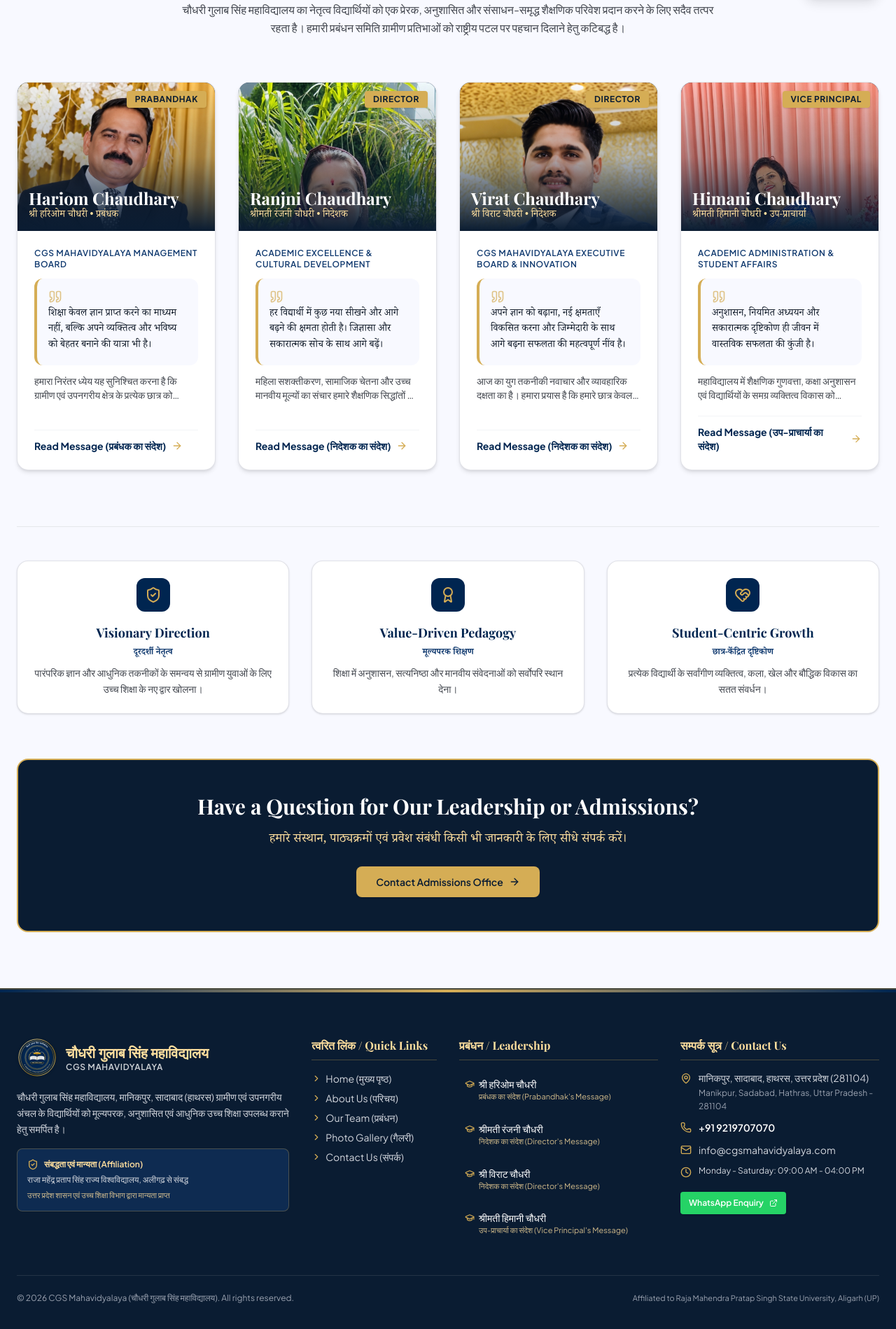
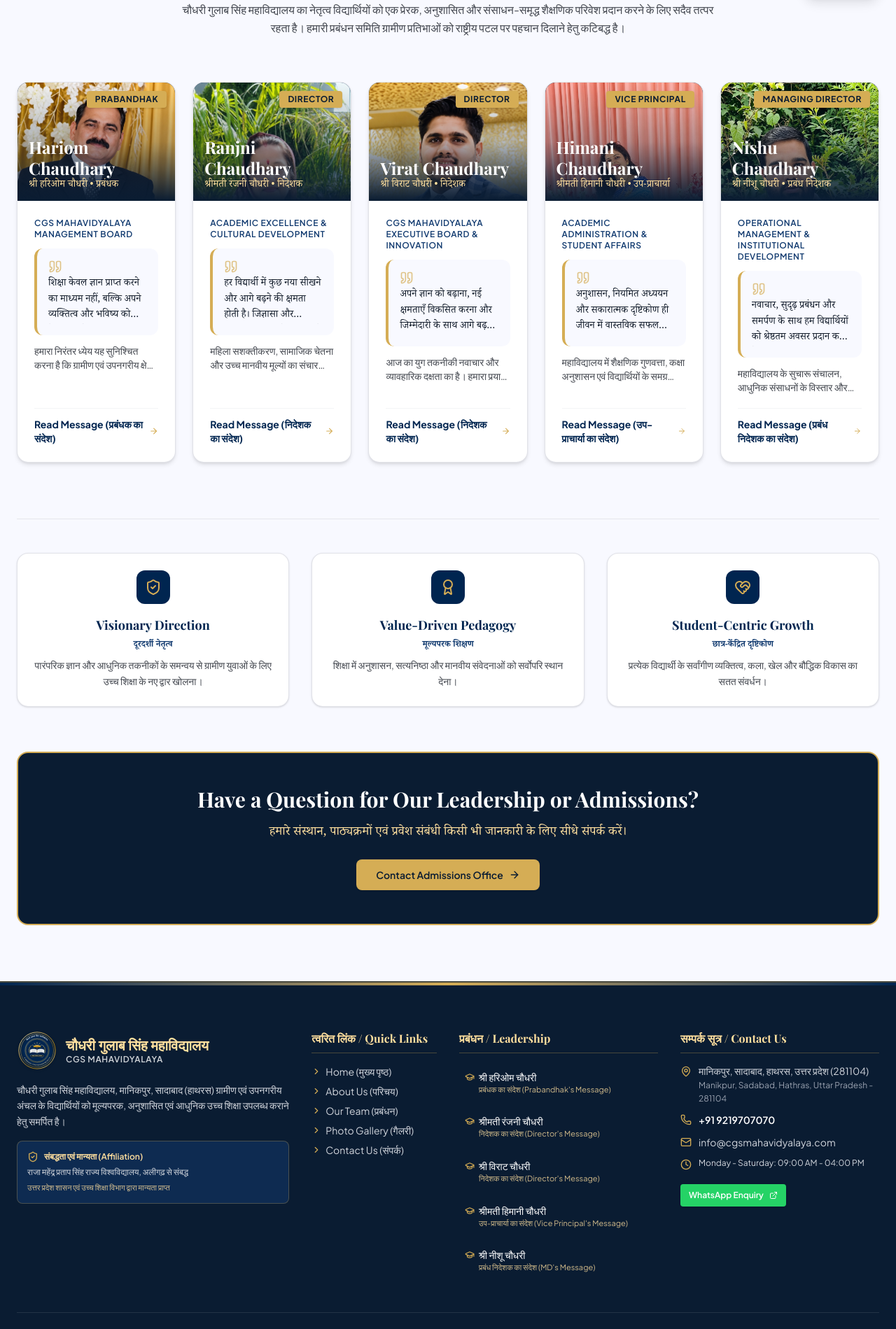
Before and after one commit to kartik020603/cgsmahavidhyalaya, a Next.js app: page /our-team in a window 1280 px wide. Shown: the part 778-2677 px from the top of the page at 70% size. Built offline with nearby package versions, Linux system fonts and the light colour scheme; no server answers.

Commit message:
feat(team): add Nishu Chaudhary (Managing Director) profile, message page, and home switcher

```diff
--- /dev/null
+++ b/src/app/our-team/nishu/page.tsx
@@ -0,0 +1,14 @@
+import type { Metadata } from "next";
+import ManagementMessagePage from "@/components/team/ManagementMessagePage";
+import { MANAGEMENT_PROFILES } from "@/data/management";
+
+export const metadata: Metadata = {
+  title: "Managing Director's Message | श्री नीशू चौधरी (प्रबंध निदेशक का संदेश)",
+  description:
+    "चौधरी गुलाब सिंह महाविद्यालय के प्रबंध निदेशक श्री नीशू चौधरी का संदेश — रणनीतिक प्रबंधन, छात्र कल्याण एवं संस्थागत विकास।",
+};
+
+export default function NishuPage() {
+  const member = MANAGEMENT_PROFILES.nishu;
+  return <ManagementMessagePage member={member} />;
+}
--- a/src/app/our-team/page.tsx
+++ b/src/app/our-team/page.tsx
@@ -10,7 +10,7 @@
 export const metadata: Metadata = {
   title: "Our Team & Leadership | प्रबंधन एवं नेतृत्व",
   description:
-    "चौधरी गुलाब सिंह महाविद्यालय के सम्मानित प्रबंधन एवं नेतृत्व से मिलें — श्री हरिओम चौधरी (प्रबंधक), श्रीमती रंजनी चौधरी (निदेशक), श्री विराट चौधरी (निदेशक), श्रीमती हिमानी चौधरी (उप-प्राचार्या)।",
+    "चौधरी गुलाब सिंह महाविद्यालय के सम्मानित प्रबंधन एवं नेतृत्व से मिलें — श्री हरिओम चौधरी (प्रबंधक), श्रीमती रंजनी चौधरी (निदेशक), श्री विराट चौधरी (निदेशक), श्रीमती हिमानी चौधरी (उप-प्राचार्या), श्री नीशू चौधरी (प्रबंध निदेशक)।",
 };
 
 export default function OurTeamPage() {
@@ -45,8 +45,8 @@
           </p>
         </div>
 
-        {/* 4 Leadership Cards */}
-        <div className="grid grid-cols-1 sm:grid-cols-2 lg:grid-cols-4 gap-6 sm:gap-8">
+        {/* Leadership Cards */}
+        <div className="grid grid-cols-1 sm:grid-cols-2 lg:grid-cols-3 xl:grid-cols-5 gap-6">
           {MANAGEMENT_LIST.map((member) => (
             <ManagementProfileCard key={member.id} member={member} />
           ))}
--- a/src/app/sitemap.ts
+++ b/src/app/sitemap.ts
@@ -11,6 +11,7 @@
     "/our-team/ranjni",
     "/our-team/virat",
     "/our-team/himani",
+    "/our-team/nishu",
     "/photo-gallery",
     "/contact-us",
   ];
--- a/src/components/layout/Footer.tsx
+++ b/src/components/layout/Footer.tsx
@@ -173,6 +173,20 @@
                   </span>
                 </Link>
               </li>
+              <li>
+                <Link
+                  href="/our-team/nishu"
+                  className="group block p-2 rounded hover:bg-[#123b70]/40 transition-colors"
+                >
+                  <div className="font-medium text-white group-hover:text-[#ffdf9e] flex items-center gap-1.5">
+                    <GraduationCap className="w-3.5 h-3.5 text-[#d5ad55]" />
+                    <span>श्री नीशू चौधरी</span>
+                  </div>
+                  <span className="text-[11px] text-[#ffdf9e]/80 block ml-5">
+                    प्रबंध निदेशक का संदेश (MD&apos;s Message)
+                  </span>
+                </Link>
+              </li>
             </ul>
           </div>
 
--- a/src/components/layout/MobileNavigation.tsx
+++ b/src/components/layout/MobileNavigation.tsx
@@ -71,6 +71,7 @@
     { label: "Ranjni Chaudhary's Message", href: "/our-team/ranjni", role: "श्रीमती रंजनी चौधरी (निदेशक)" },
     { label: "Virat Chaudhary's Message", href: "/our-team/virat", role: "श्री विराट चौधरी (निदेशक)" },
     { label: "Himani Chaudhary's Message", href: "/our-team/himani", role: "श्रीमती हिमानी चौधरी (उप-प्राचार्या)" },
+    { label: "Nishu Chaudhary's Message", href: "/our-team/nishu", role: "श्री नीशू चौधरी (प्रबंध निदेशक)" },
   ];
 
   return (
--- a/src/components/layout/OurTeamDropdown.tsx
+++ b/src/components/layout/OurTeamDropdown.tsx
@@ -3,7 +3,7 @@
 import { useState, useRef, useEffect } from "react";
 import Link from "next/link";
 import { usePathname } from "next/navigation";
-import { ChevronDown, UserCheck, Sparkles, Laptop, BookOpen } from "lucide-react";
+import { ChevronDown, UserCheck, Sparkles, Laptop, BookOpen, Briefcase } from "lucide-react";
 import { cn } from "@/lib/utils";
 
 const TEAM_LINKS = [
@@ -41,6 +41,13 @@
     href: "/our-team/himani",
     description: "Himani Chaudhary — Academic Discipline & Values",
     icon: BookOpen,
+  },
+  {
+    label: "Nishu Chaudhary's Message",
+    hindiLabel: "प्रबंध निदेशक का संदेश (नीशू चौधरी)",
+    href: "/our-team/nishu",
+    description: "Nishu Chaudhary — Strategic Governance & Growth",
+    icon: Briefcase,
   },
 ];
 
--- a/src/data/college.ts
+++ b/src/data/college.ts
@@ -93,6 +93,12 @@
           href: "/our-team/himani",
           description: "श्रीमती हिमानी चौधरी — उप-प्राचार्या",
         },
+        {
+          label: "Nishu Chaudhary's Message",
+          hindiLabel: "प्रबंध निदेशक का संदेश (नीशू चौधरी)",
+          href: "/our-team/nishu",
+          description: "श्री नीशू चौधरी — प्रबंध निदेशक",
+        },
       ],
     },
     { label: "Photo Gallery", hindiLabel: "फोटो गैलरी", href: "/photo-gallery" },
--- a/src/data/management.ts
+++ b/src/data/management.ts
@@ -1,5 +1,5 @@
 export interface ManagementMember {
-  id: "prabandhak" | "ranjni" | "virat" | "himani";
+  id: "prabandhak" | "ranjni" | "virat" | "himani" | "nishu";
   name: {
     english: string;
     hindi: string;
@@ -30,7 +30,7 @@
   boardRole: string;
 }
 
-export const MANAGEMENT_PROFILES: Record<"prabandhak" | "ranjni" | "virat" | "himani", ManagementMember> = {
+export const MANAGEMENT_PROFILES: Record<"prabandhak" | "ranjni" | "virat" | "himani" | "nishu", ManagementMember> = {
   prabandhak: {
     id: "prabandhak",
     name: {
@@ -230,6 +230,56 @@
     ],
     signaturePlaceholder: "Himani Chaudhary",
   },
+
+  nishu: {
+    id: "nishu",
+    name: {
+      english: "Nishu Chaudhary",
+      hindi: "श्री नीशू चौधरी",
+    },
+    designation: {
+      english: "Managing Director",
+      hindi: "प्रबंध निदेशक",
+      tag: "MANAGING DIRECTOR",
+    },
+    slug: "nishu",
+    route: "/our-team/nishu",
+    image: "/images/management/nishu-chaudhary.jpg",
+    boardRole: "Operational Management & Institutional Development",
+    shortMessage: "नवाचार, सुदृढ़ प्रबंधन और समर्पण के साथ हम विद्यार्थियों को श्रेष्ठतम अवसर प्रदान करने के लिए प्रतिबद्ध हैं।",
+    quote: "“प्रिय विद्यार्थियों, नवाचार, सुदृढ़ प्रबंधन और समर्पण के साथ हम विद्यार्थियों को श्रेष्ठतम अवसर प्रदान करने के लिए प्रतिबद्ध हैं। अपने संकल्प को मजबूत रखें, अवसरों का लाभ उठाएं और भविष्य की चुनौतियों के लिए स्वयं को तैयार करें।”",
+    subtitle: {
+      english: "Strategic Governance, Student Welfare & Institutional Expansion",
+      hindi: "रणनीतिक प्रबंधन, छात्र कल्याण एवं संस्थागत विकास का संदेश",
+    },
+    overview: "महाविद्यालय के सुचारू संचालन, आधुनिक संसाधनों के विस्तार और विद्यार्थियों के सर्वांगीण विकास हेतु अनुकूल वातावरण तैयार करना हमारा मुख्य लक्ष्य है।",
+    fullMessage: [
+      "चौधरी गुलाब सिंह महाविद्यालय का उद्देश्य विद्यार्थियों को केवल किताबी शिक्षा देना नहीं, अपितु उन्हें जीवन के हर क्षेत्र में नेतृत्व करने योग्य बनाना है। हमारे संस्थान में बेहतर अधोसंरचना, कुशल प्रशासनिक व्यवस्था और छात्रों की सुविधाओं का निरंतर उन्नयन किया जा रहा है।",
+      "प्रबंध निदेशक के रूप में मेरा प्रयास है कि परिसर में शिक्षा, खेल, तकनीकी प्रशिक्षण और सांस्कृतिक गतिविधियों का ऐसा संगम हो, जिससे छात्र आत्मनिर्भर और आत्मविश्वासी बन सकें। हम क्षेत्र के युवाओं को उच्च स्तरीय मार्गदर्शन उपलब्ध कराने के लिए सदैव प्रयासरत हैं।",
+      "मैं सभी विद्यार्थियों को उज्ज्वल भविष्य की शुभकामनाएं देता हूँ और उनसे आग्रह करता हूँ कि वे लगन और ईमानदारी के साथ अपने लक्ष्यों को प्राप्त करें।",
+    ],
+    keyPillars: [
+      {
+        title: "Strategic Governance",
+        hindiTitle: "रणनीतिक प्रबंधन",
+        description: "संस्थान के समग्र संचालन में पारदर्शिता, गतिशीलता और उत्कृष्टता।",
+        icon: "Briefcase",
+      },
+      {
+        title: "Modern Infrastructure",
+        hindiTitle: "आधुनिक अधोसंरचना",
+        description: "विद्यार्थियों के अध्ययन एवं खेलकूद हेतु विश्वस्तरीय सुविधाओं का विस्तार।",
+        icon: "Building2",
+      },
+      {
+        title: "Youth Empowerment",
+        hindiTitle: "युवा सशक्तीकरण",
+        description: "आत्मविश्वास, कौशल विकास और स्वावलंबन को सर्वोच्च प्राथमिकता।",
+        icon: "TrendingUp",
+      },
+    ],
+    signaturePlaceholder: "Nishu Chaudhary",
+  },
 };
 
 export const MANAGEMENT_LIST = Object.values(MANAGEMENT_PROFILES);
```
Also changed, not shown: public/images/management/nishu-chaudhary.jpg (added), public/images/nishu-chaudhary.jpg (added).
